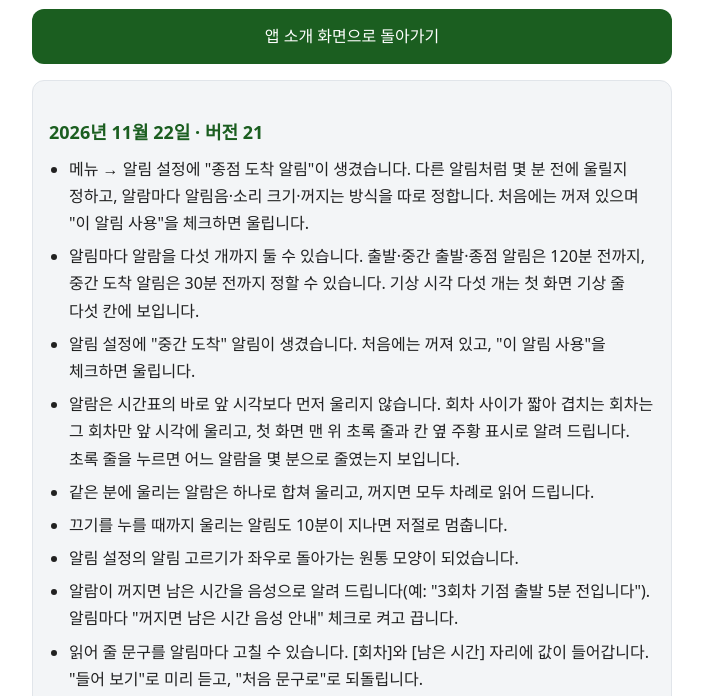
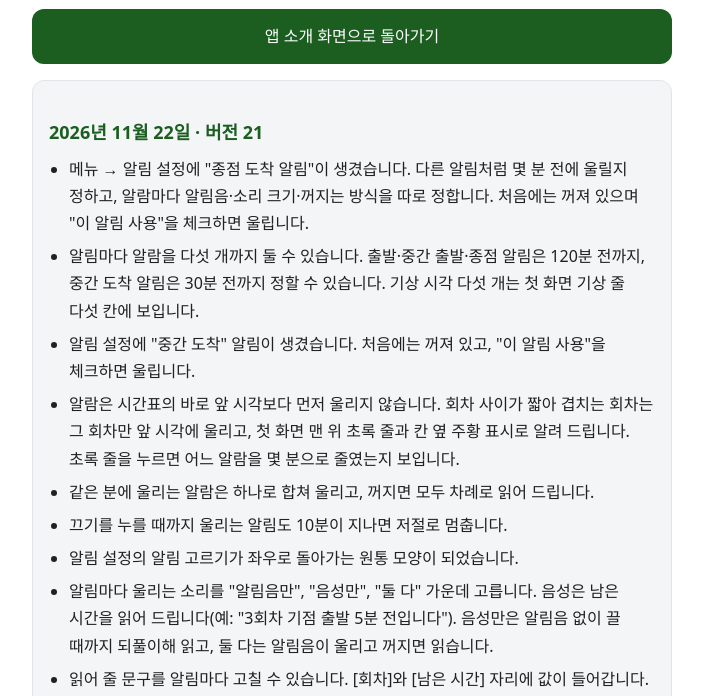
Before and after one commit to coscaSupport/busalarm-guide, a plain HTML site: page updates.html in a window 1280 px wide. Shown: the part 98-794 px from the top of the page, without its empty margins (288-991 px from the left). Drawn offline with Linux system fonts and the light colour scheme.

Commit message:
안내: 울리는 소리 셋 가운데 고르기
Co-Authored-By: Claude Opus 5.5 <noreply@anthropic.com>
Claude-Session: https://claude.ai/code/session_01JGfLuHG6GVjkyuHF1hgM5Z

```diff
--- a/updates.html
+++ b/updates.html
@@ -31,7 +31,7 @@ li{margin:6px 0}
 <li>같은 분에 울리는 알람은 하나로 합쳐 울리고, 꺼지면 모두 차례로 읽어 드립니다.</li>
 <li>끄기를 누를 때까지 울리는 알림도 10분이 지나면 저절로 멈춥니다.</li>
 <li>알림 설정의 알림 고르기가 좌우로 돌아가는 원통 모양이 되었습니다.</li>
-<li>알람이 꺼지면 남은 시간을 음성으로 알려 드립니다(예: &quot;3회차 기점 출발 5분 전입니다&quot;). 알림마다 &quot;꺼지면 남은 시간 음성 안내&quot; 체크로 켜고 끕니다.</li>
+<li>알림마다 울리는 소리를 &quot;알림음만&quot;, &quot;음성만&quot;, &quot;둘 다&quot; 가운데 고릅니다. 음성은 남은 시간을 읽어 드립니다(예: &quot;3회차 기점 출발 5분 전입니다&quot;). 음성만은 알림음 없이 끌 때까지 되풀이해 읽고, 둘 다는 알림음이 울리고 꺼지면 읽습니다.</li>
 <li>읽어 줄 문구를 알림마다 고칠 수 있습니다. [회차]와 [남은 시간] 자리에 값이 들어갑니다. &quot;들어 보기&quot;로 미리 듣고, &quot;처음 문구로&quot;로 되돌립니다.</li>
 <li>근무 기록에서 노선 글이 날짜 바로 뒤에 적혀 잘리지 않습니다. 공휴일 이름은 둘째 줄에 보입니다.</li>
 <li>시간표 작성 요청 안내에 작성 거부와 무료 개수 안내를 더했습니다.</li>
```
Also changed, not shown: help/alarm.html (+1 -1 lines).
